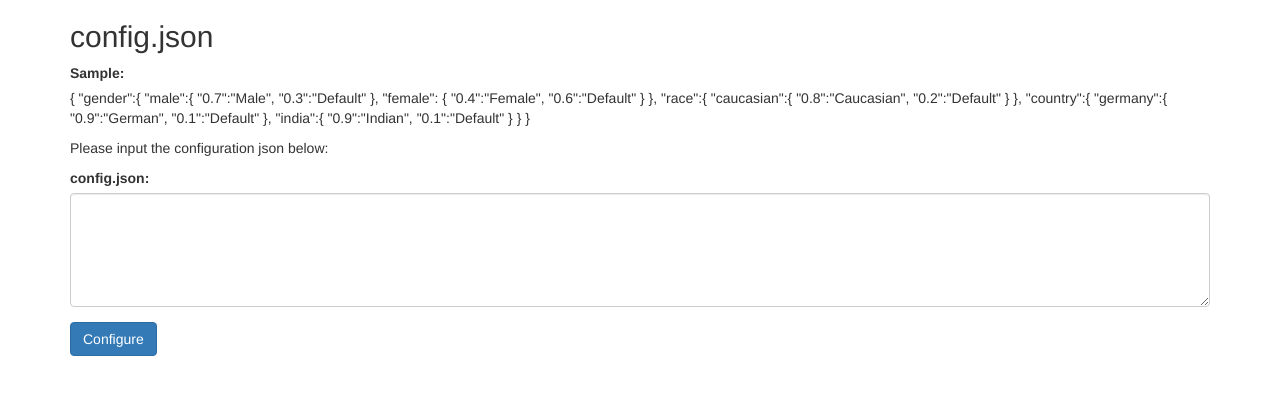
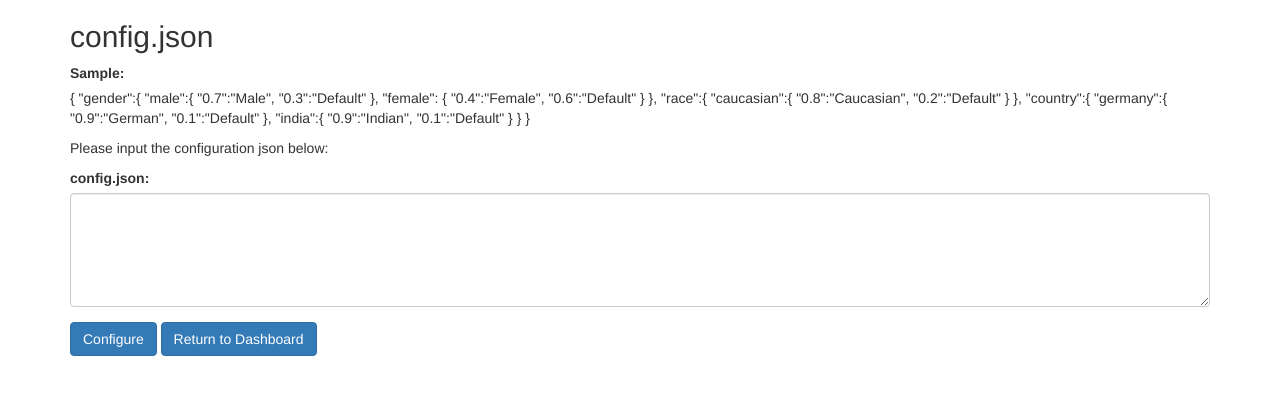
Before and after one commit to shivamchoudhary/e6998, a Django app: page /index/configure/ in a window 1280 px wide. Shown: the top 395 px of the page. Run offline with Django 3.2, Linux system fonts and the light colour scheme; some libraries are stand-ins or nearby versions.

Commit message:
added Return Button in Configure Page

```diff
--- a/service/website/attribute/templates/configure.html
+++ b/service/website/attribute/templates/configure.html
@@ -56,6 +56,7 @@
     <div class="row">
         <div class="col-lg-12 col-lg-offset-0">
             <button type="button" class="btn btn-primary" onclick="updateConfiguration()">Configure</button>
+            <button type="button" onclick="location.href = '/index/index';" id="myButton" class="btn btn-primary" >Return to Dashboard</button>
         </div>
     </div>
 </div>
```
